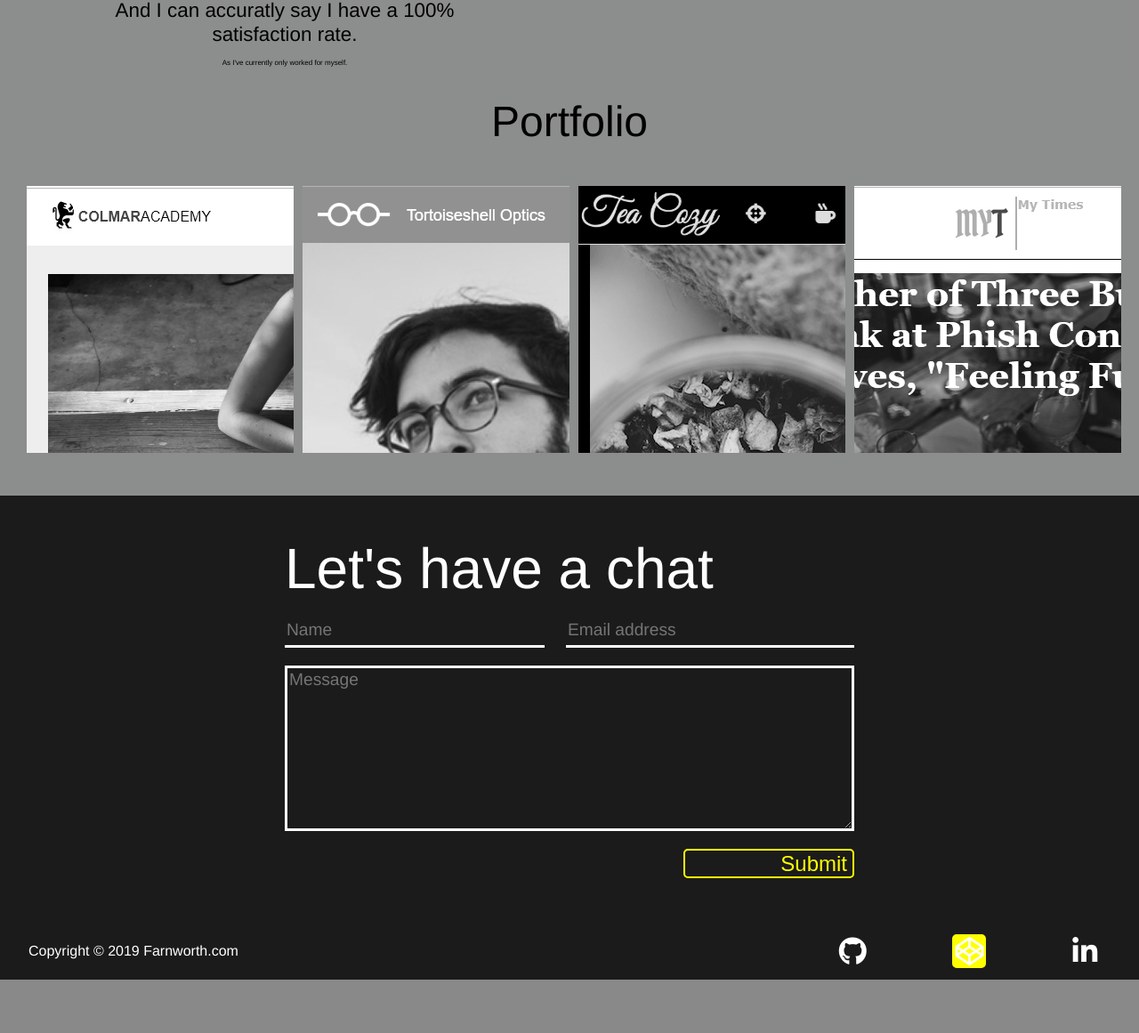
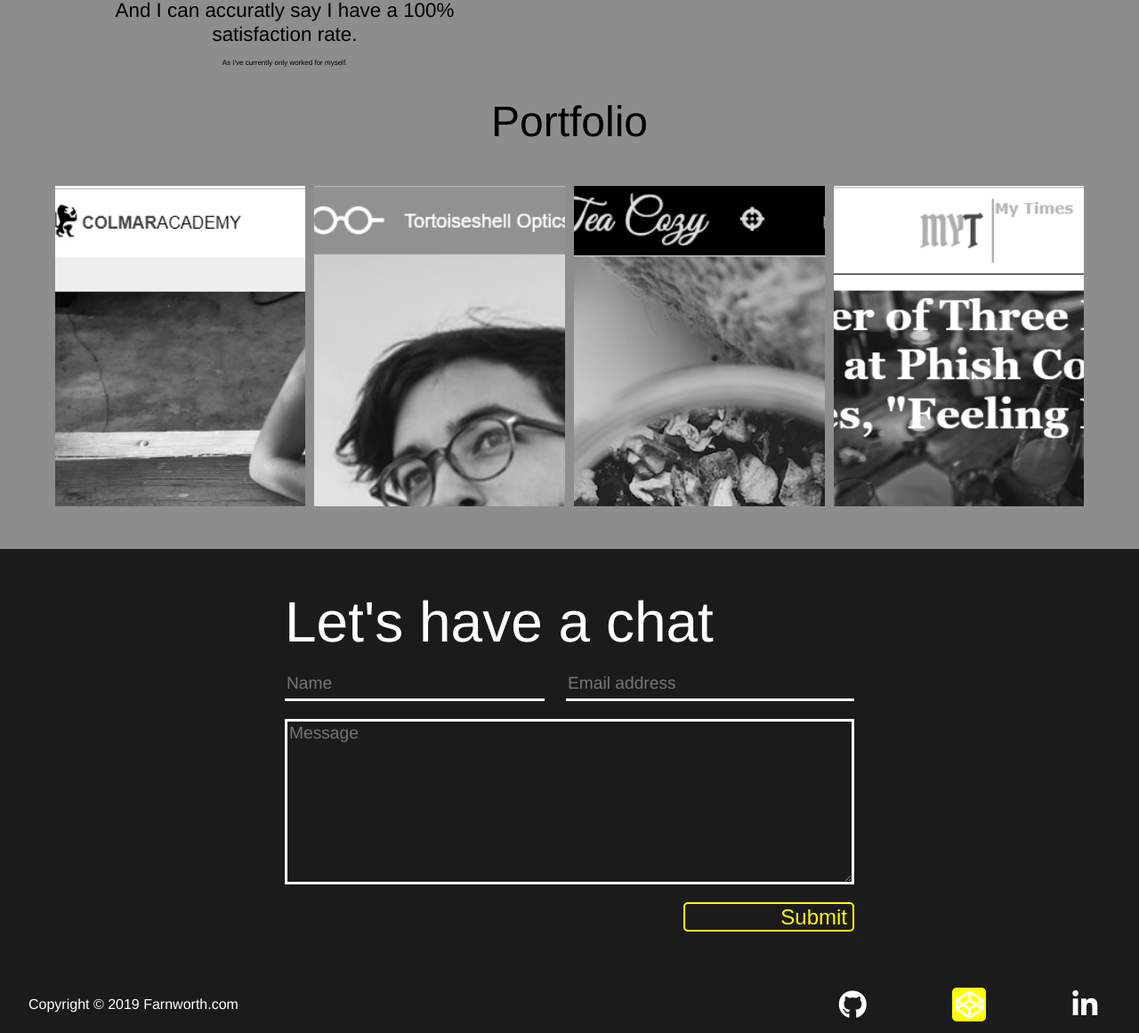
Before and after one commit to DokGreen/portfolio, a PHP site: page /index.html in a window 1280 px wide. Shown: the part 1183-2344 px from the top of the page at 89% size. Before the commit the page ends 2284 px from the top, so only its background shows below. Run offline with PHP 8.4, Linux system fonts and the light colour scheme; some libraries are stand-ins or nearby versions.

Commit message:
responsive design for projects sect

```diff
--- a/index.html
+++ b/index.html
@@ -60,7 +60,7 @@
       <h1>Portfolio</h1>
       <div id="container">
         <a href="https://dokgreen.github.io/Capstone/" target="_blank">
-          <div class="probox">
+          <div id="probox1" class="probox">
             <div id="cap" class="zoom"></div>
           </div>
         </a>
--- a/resources/styles.css
+++ b/resources/styles.css
@@ -99,7 +99,7 @@ li {
   position: absolute;
   top: 0;
   left: 0;
-  width: 100%;
+  width: 100vw;
   height: 100vh;
   overflow: hidden;
   z-index: -1;
@@ -121,10 +121,10 @@ li {
 
 @keyframes slide {
   from {
-    width:0%;
+    width: 0%;
   }
   to {
-    width: 31%;
+    width: 24.5vw;
   }
 }
 
@@ -254,8 +254,8 @@ li {
 }
 
 .probox {
-  height: 300px;
-  width: 300px;
+  height: 45vh;
+  width: 22vw;
   display: flex;
   align-items: center;
   justify-content: center;
@@ -264,6 +264,10 @@ li {
   overflow: hidden;
   filter: grayscale(100%);
   transition: filter 0.5s ease-out;
+}
+
+ #probox1{
+  margin-left: 0;
 }
 
 .probox:hover {
@@ -375,7 +379,7 @@ textarea {
 #btn p {
   position: relative;
   left: 0;
-  transition: left 1s ease-in-out;
+  transition: left 0.5s ease-in;
 }
 
 #btn i {
@@ -383,7 +387,7 @@ position: relative;
 left: -90px;
 width: 100%;
 color: yellow;
-transition: left 1s ease-in-out;
+transition: left 0.5s ease-out;
 }
 
 #btn:hover p {
@@ -419,3 +423,5 @@ footer p {
 footer ul li:nth-child(2) {
   padding: 3px;
 }
+
+/*-------------------------------breakpoint 1/
```
